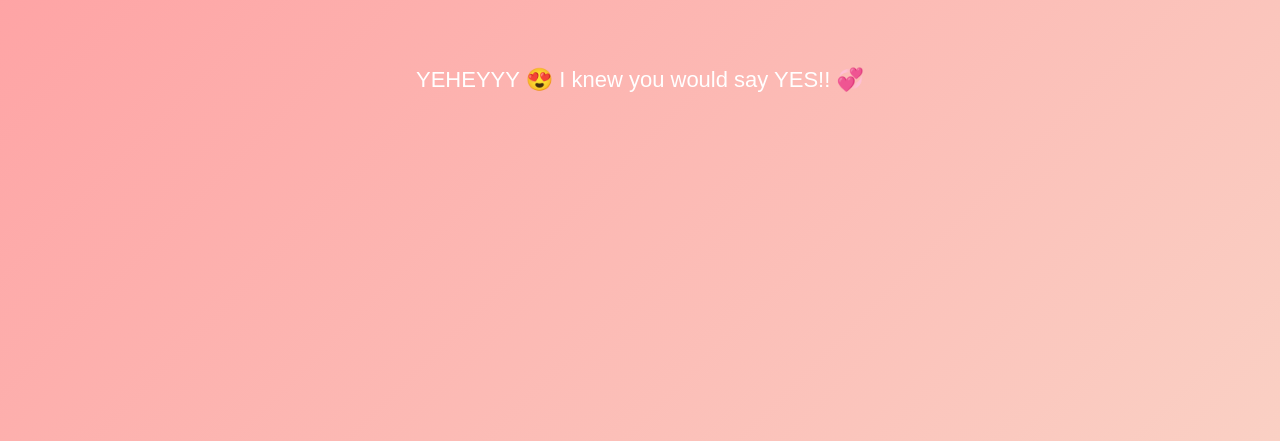
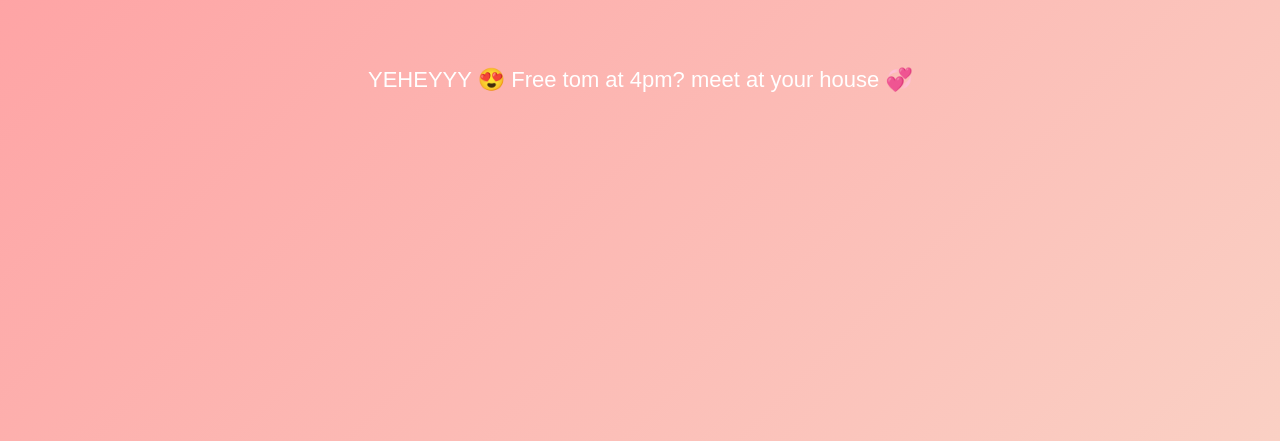
Before and after one commit to Bloodtrail-20/for-El, a plain HTML site: page index.html in a window 1280 px wide. Both pictures are taken after a click on the button "Yes 💖". Shown: the part 399-840 px from the top of the page. Drawn offline with Linux system fonts and the light colour scheme.

Commit message:
index.html

```diff
--- a/index.html
+++ b/index.html
@@ -85,7 +85,7 @@
     <button id="noBtn">No 😢</button>
 </div>
 
-<div id="message">YEHEYYY 😍 I knew you would say YES!! 💞</div>
+<div id="message">YEHEYYY 😍 Free tom at 4pm? meet at your house 💞</div>
 
 <script>
     const noBtn = document.getElementById("noBtn");
```
